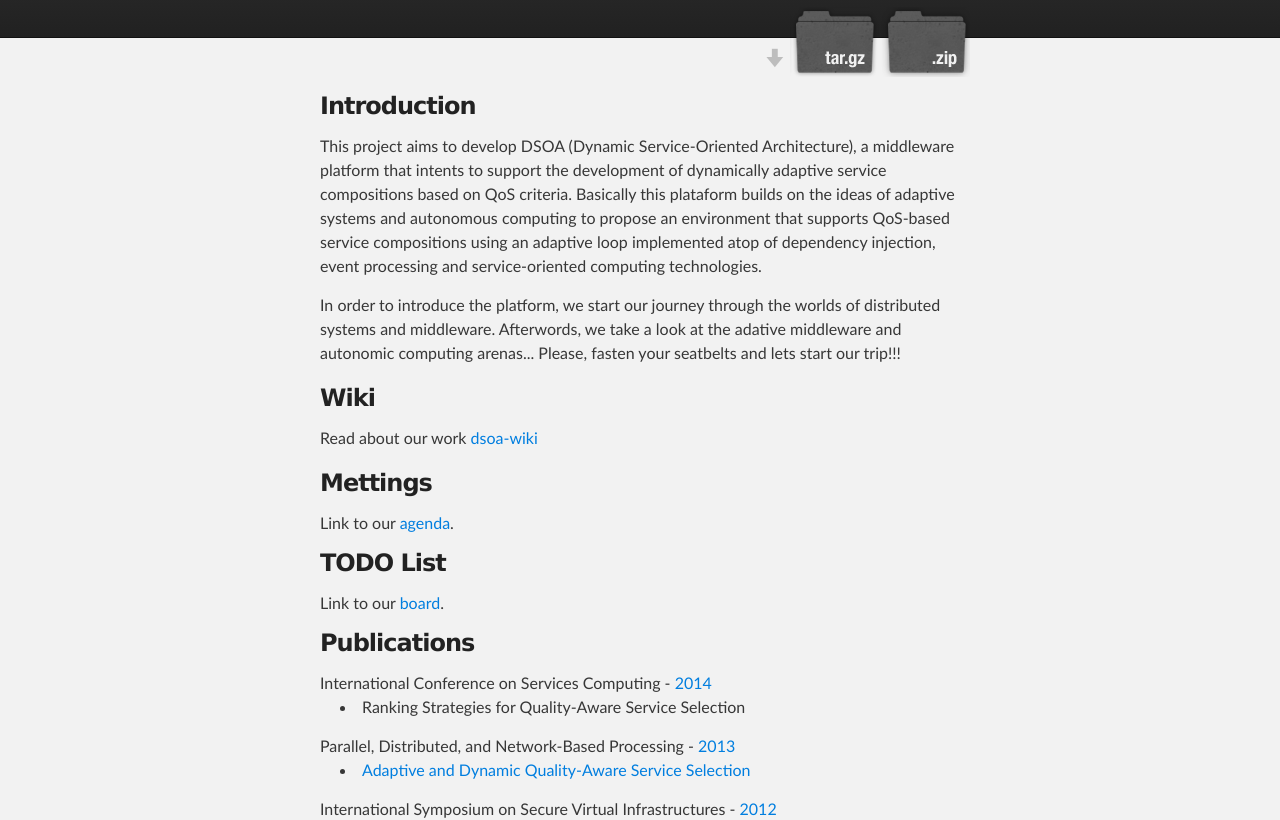
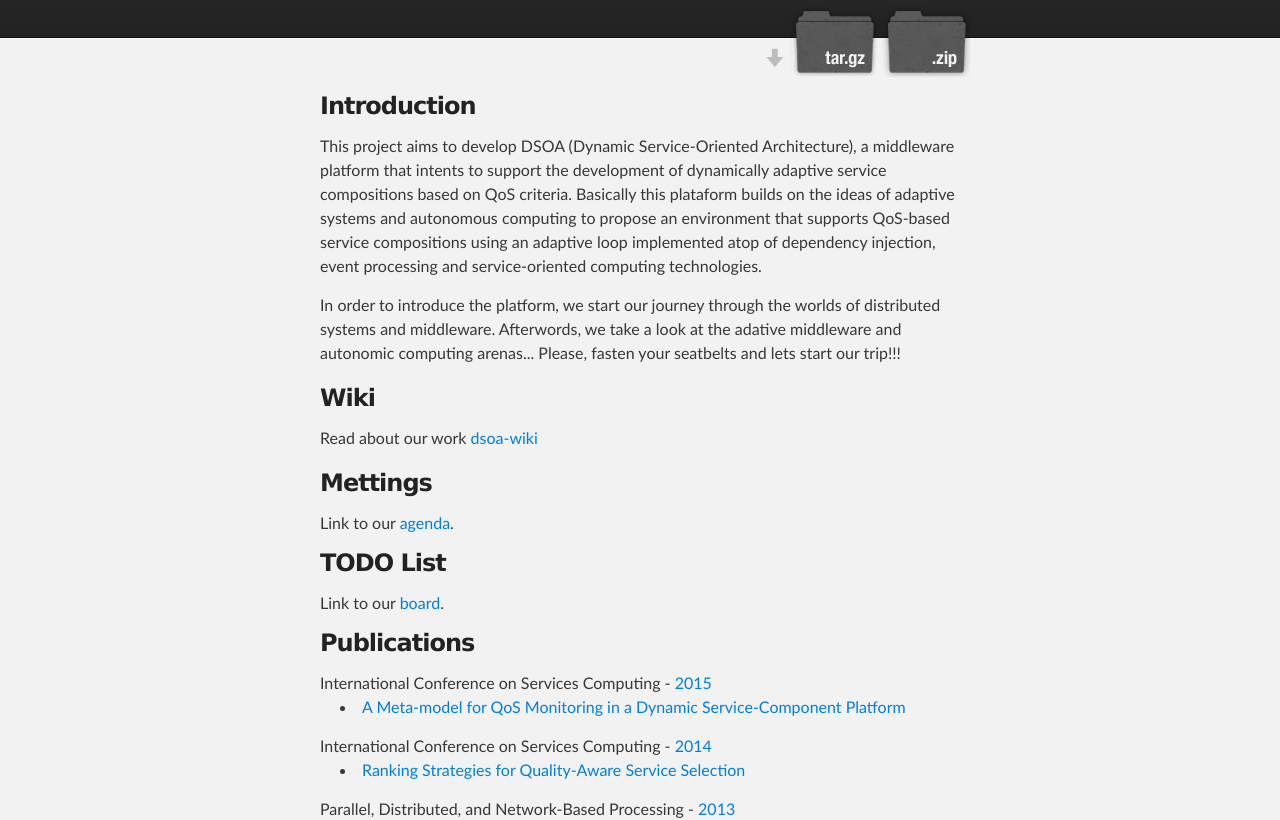
Before and after one commit to dsoa-team/dsoa-team.github.com, a plain HTML site: page index.html in a window 1280 px wide. Shown: the part 136-956 px from the top of the page. Drawn offline with Linux system fonts and the light colour scheme.

Commit message:
Update index.html
Ajusting publications

```diff
--- a/index.html
+++ b/index.html
@@ -47,17 +47,21 @@
 
 
         <h3>Publications</h3>
+	  <!-- SCC 2015 -->
+          International Conference on Services Computing - <a href="http://conferences.computer.org/scc/2015/">2015</a>
+          <ul><li><a href="https://www.researchgate.net/publication/277018180_A_Meta-model_for_QoS_Monitoring_in_a_Dynamic_Service-Component_Platform">A Meta-model for QoS Monitoring in a Dynamic Service-Component Platform</a></li></ul>
+
           <!-- SCC 2014 -->
           International Conference on Services Computing - <a href="http://conferences.computer.org/scc/2014/">2014</a>
-          <ul><li>Ranking Strategies for Quality-Aware Service Selection</li></ul>
+          <ul><li><a href="https://www.researchgate.net/publication/261027800_Ranking_Strategies_for_Quality-Aware_Service_Selection">Ranking Strategies for Quality-Aware Service Selection</a></li></ul>
 
           <!-- PDP 2013 -->
           Parallel, Distributed, and Network-Based Processing - <a href="http://www.pdp2013.org/">2013</a>
-          <ul><li><a href="http://ieeexplore.ieee.org/xpl/articleDetails.jsp?arnumber=6498571">Adaptive and Dynamic Quality-Aware Service Selection</a></li></ul>
+          <ul><li><a href="https://www.researchgate.net/publication/253953194_Adaptive_and_Dynamic_Quality-Aware_Service_Selection">Adaptive and Dynamic Quality-Aware Service Selection</a></li></ul>
 
-          <!-- DOA 2012 -->
-          International Symposium on Secure Virtual Infrastructures - <a href="http://www.onthemove-conferences.org/index.php/previousevents/otm09/doa/230-doasvi12">2012</a>
-          <ul><li><a href="http://link.springer.com/chapter/10.1007%2F978-3-642-25106-1_6">Dynamic Event-Based Monitoring in a SOA Environment</a></li></ul>
+          <!-- DOA 2011 -->
+          International Symposium on Secure Virtual Infrastructures - 2011
+          <ul><li><a href="https://www.researchgate.net/publication/220830080_Dynamic_Event-Based_Monitoring_in_a_SOA_Environment">Dynamic Event-Based Monitoring in a SOA Environment</a></li></ul>
 
         <h3>Knowledge Base</h3>
           <p>Research <a href="http://papers.dsoa-team.com">dsoa-team</a>.</p>
```
